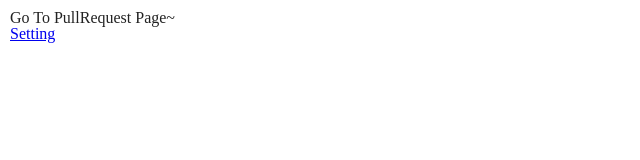
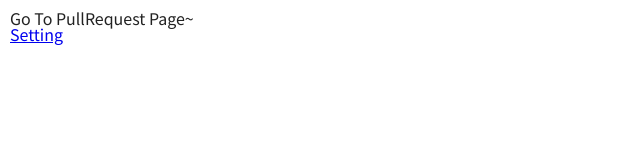
Before and after one commit to SoYoung210/real-diff, a React (Create React App) app: page / in a window 1280 px wide. Shown: the top 160 px of the page, without its empty margins (0-640 px from the left). Built offline with nearby package versions, Linux system fonts and the light colour scheme; no server answers.

Commit message:
style: add noto sans font

```diff
--- a/public/reset.css
+++ b/public/reset.css
@@ -2,6 +2,7 @@
    v2.0-modified | 20110126
    License: none (public domain)
 */
+@import url(http://fonts.googleapis.com/earlyaccess/notosanskr.css);
 
 html,
 body,
@@ -88,7 +89,7 @@ video {
   padding: 0;
   border: 0;
   font-size: 100%;
-  font: inherit;
+  font-family: 'Noto Sans KR', sans-serif;
   vertical-align: baseline;
 }
 
```
